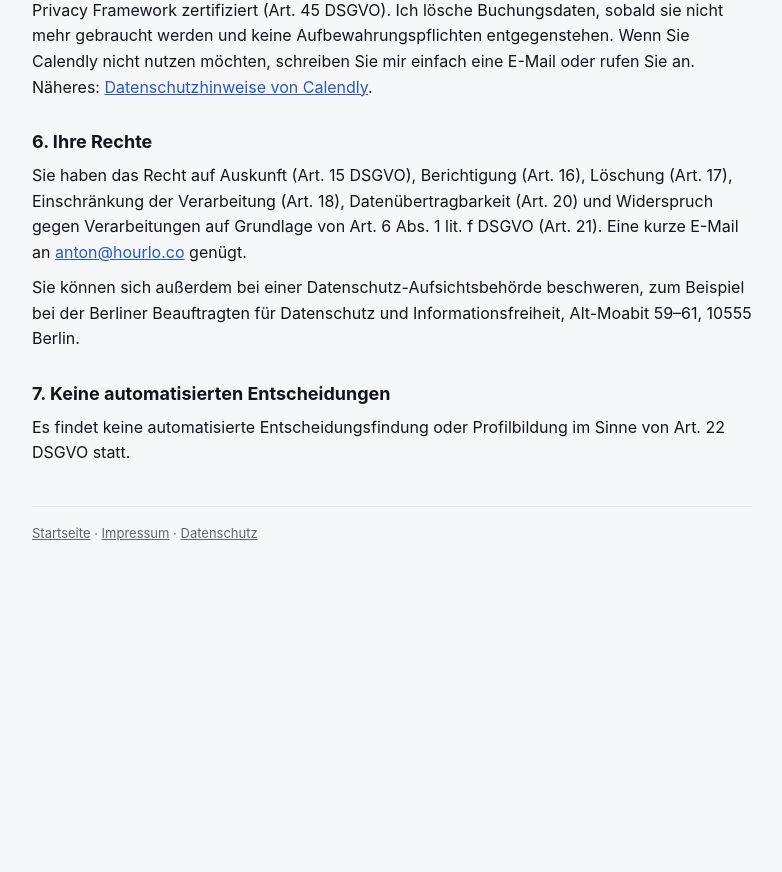
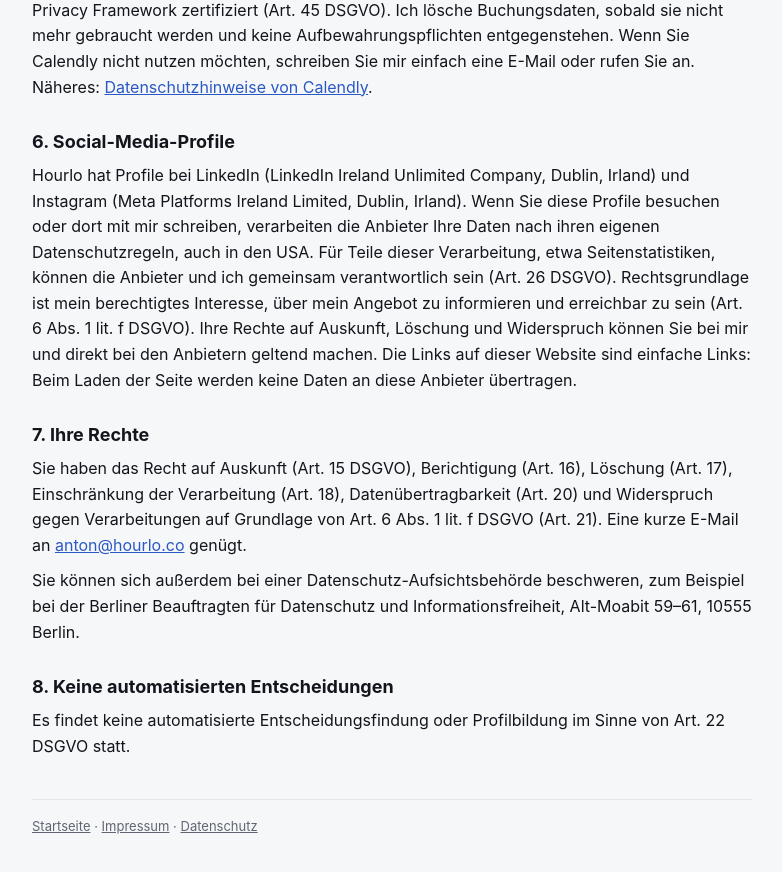
Before and after one commit to antonkueppersai-rgb/hourlo.co, a plain HTML site: page datenschutz.html in a window 1280 px wide. Shown: the part 1380-2252 px from the top of the page, without its empty margins (248-1030 px from the left). Before the commit the page ends 1988 px from the top, so only its background shows below. Drawn offline with Linux system fonts and the light colour scheme.

Commit message:
Zeit-Zettel PDF and social media section in Datenschutz

```diff
--- a/datenschutz.html
+++ b/datenschutz.html
@@ -28,7 +28,7 @@ footer a { color: inherit; }
 <div class="wrap">
   <nav><a href="/" aria-label="Hourlo, zur Startseite"><svg xmlns="http://www.w3.org/2000/svg" viewBox="0 4 336 96"><path d="M5.0,9.0V95.0M5.0,70A25,25 0 0 1 55.0,70V95.0M76,70A25,25 0 1 1 126,70A25,25 0 1 1 76,70M147.0,45.0V70A25,25 0 0 0 197.0,70M197.0,45.0V95.0M218.0,95.0V45.0M218.0,70A25,25 0 0 1 243.0,45M260.0,9.0V95.0" fill="none" stroke="currentColor" stroke-width="10" stroke-linecap="round" stroke-linejoin="round"/><circle cx="306" cy="70" r="25" fill="none" stroke="currentColor" stroke-width="10"/><path d="M306,70V53.5A16.5,16.5 0 0 1 322.5,70Z" style="fill:var(--accent)"/></svg></a></nav>
   <h1>Datenschutzerklärung</h1>
-  <p>Stand: 26. Oktober 2026</p>
+  <p>Stand: 31. Oktober 2026</p>
   <h2>1. Verantwortlicher</h2>
   <p>Anton Claudius Küppers, Hourlo, Rubensstraße 39, 12159 Berlin<br>E-Mail: <a href="mailto:anton@hourlo.co">anton@hourlo.co</a> · Telefon: +49 152 2932 5796</p>
   <h2>2. Kurz gesagt</h2>
@@ -39,10 +39,12 @@ footer a { color: inherit; }
   <p>Wenn Sie mich anschreiben oder anrufen, verarbeite ich Ihre Angaben (zum Beispiel Name, Kontaktdaten, Ihre Nachricht), um Ihre Anfrage zu beantworten und ein mögliches Angebot vorzubereiten. Rechtsgrundlage ist Art. 6 Abs. 1 lit. b DSGVO (vorvertragliche Maßnahmen) bzw. lit. f DSGVO (Beantwortung allgemeiner Anfragen). E-Mails an @hourlo.co werden über den Domainanbieter Porkbun (Porkbun LLC, USA) an ein Postfach bei Google (Google Ireland Limited, Gordon House, Barrow Street, Dublin 4, Irland) weitergeleitet. Wenn Sie den WhatsApp-Link nutzen, gelten zusätzlich die Bedingungen von WhatsApp (WhatsApp Ireland Limited); bitte nutzen Sie dann lieber E-Mail oder Telefon, wenn Sie das nicht möchten. Ich lösche Anfragen, sobald sie erledigt sind und keine gesetzlichen Aufbewahrungspflichten (etwa nach HGB oder AO) entgegenstehen.</p>
   <h2>5. Terminbuchung über Calendly</h2>
   <p>Für das kostenlose Kennenlerngespräch können Sie selbst einen Termin wählen. Dafür nutze ich Calendly (Calendly, LLC, USA). Calendly ist nicht in diese Seite eingebunden: Erst wenn Sie auf „Termin wählen“ klicken, öffnet sich die Buchungsseite von Calendly, und es gelten dort die Datenschutzhinweise und Cookie-Einstellungen von Calendly. Bei einer Buchung verarbeitet Calendly Ihren Namen, Ihre E-Mail-Adresse, Ihre freiwillige Antwort auf die Frage nach Ihrem Betrieb, den gewählten Termin sowie technische Daten wie Ihre IP-Adresse. Der Termin wird in meinen Google-Kalender eingetragen, der Link zum Videocall wird über Google Meet erzeugt (Google Ireland Limited, Gordon House, Barrow Street, Dublin 4, Irland). Das Gespräch wird nicht aufgezeichnet. Rechtsgrundlage ist Art. 6 Abs. 1 lit. b DSGVO (vorvertragliche Maßnahmen). Eine Übermittlung in die USA ist möglich; Calendly ist unter dem EU-US Data Privacy Framework zertifiziert (Art. 45 DSGVO). Ich lösche Buchungsdaten, sobald sie nicht mehr gebraucht werden und keine Aufbewahrungspflichten entgegenstehen. Wenn Sie Calendly nicht nutzen möchten, schreiben Sie mir einfach eine E-Mail oder rufen Sie an. Näheres: <a href="https://calendly.com/de/privacy">Datenschutzhinweise von Calendly</a>.</p>
-  <h2>6. Ihre Rechte</h2>
+  <h2>6. Social-Media-Profile</h2>
+  <p>Hourlo hat Profile bei LinkedIn (LinkedIn Ireland Unlimited Company, Dublin, Irland) und Instagram (Meta Platforms Ireland Limited, Dublin, Irland). Wenn Sie diese Profile besuchen oder dort mit mir schreiben, verarbeiten die Anbieter Ihre Daten nach ihren eigenen Datenschutzregeln, auch in den USA. Für Teile dieser Verarbeitung, etwa Seitenstatistiken, können die Anbieter und ich gemeinsam verantwortlich sein (Art. 26 DSGVO). Rechtsgrundlage ist mein berechtigtes Interesse, über mein Angebot zu informieren und erreichbar zu sein (Art. 6 Abs. 1 lit. f DSGVO). Ihre Rechte auf Auskunft, Löschung und Widerspruch können Sie bei mir und direkt bei den Anbietern geltend machen. Die Links auf dieser Website sind einfache Links: Beim Laden der Seite werden keine Daten an diese Anbieter übertragen.</p>
+  <h2>7. Ihre Rechte</h2>
   <p>Sie haben das Recht auf Auskunft (Art. 15 DSGVO), Berichtigung (Art. 16), Löschung (Art. 17), Einschränkung der Verarbeitung (Art. 18), Datenübertragbarkeit (Art. 20) und Widerspruch gegen Verarbeitungen auf Grundlage von Art. 6 Abs. 1 lit. f DSGVO (Art. 21). Eine kurze E-Mail an <a href="mailto:anton@hourlo.co">anton@hourlo.co</a> genügt.</p>
   <p>Sie können sich außerdem bei einer Datenschutz-Aufsichtsbehörde beschweren, zum Beispiel bei der Berliner Beauftragten für Datenschutz und Informationsfreiheit, Alt-Moabit 59–61, 10555 Berlin.</p>
-  <h2>7. Keine automatisierten Entscheidungen</h2>
+  <h2>8. Keine automatisierten Entscheidungen</h2>
   <p>Es findet keine automatisierte Entscheidungsfindung oder Profilbildung im Sinne von Art. 22 DSGVO statt.</p>
   <footer><a href="/">Startseite</a> · <a href="/impressum.html">Impressum</a> · <a href="/datenschutz.html">Datenschutz</a></footer>
 </div>
```
Also changed, not shown: 1 other file.
